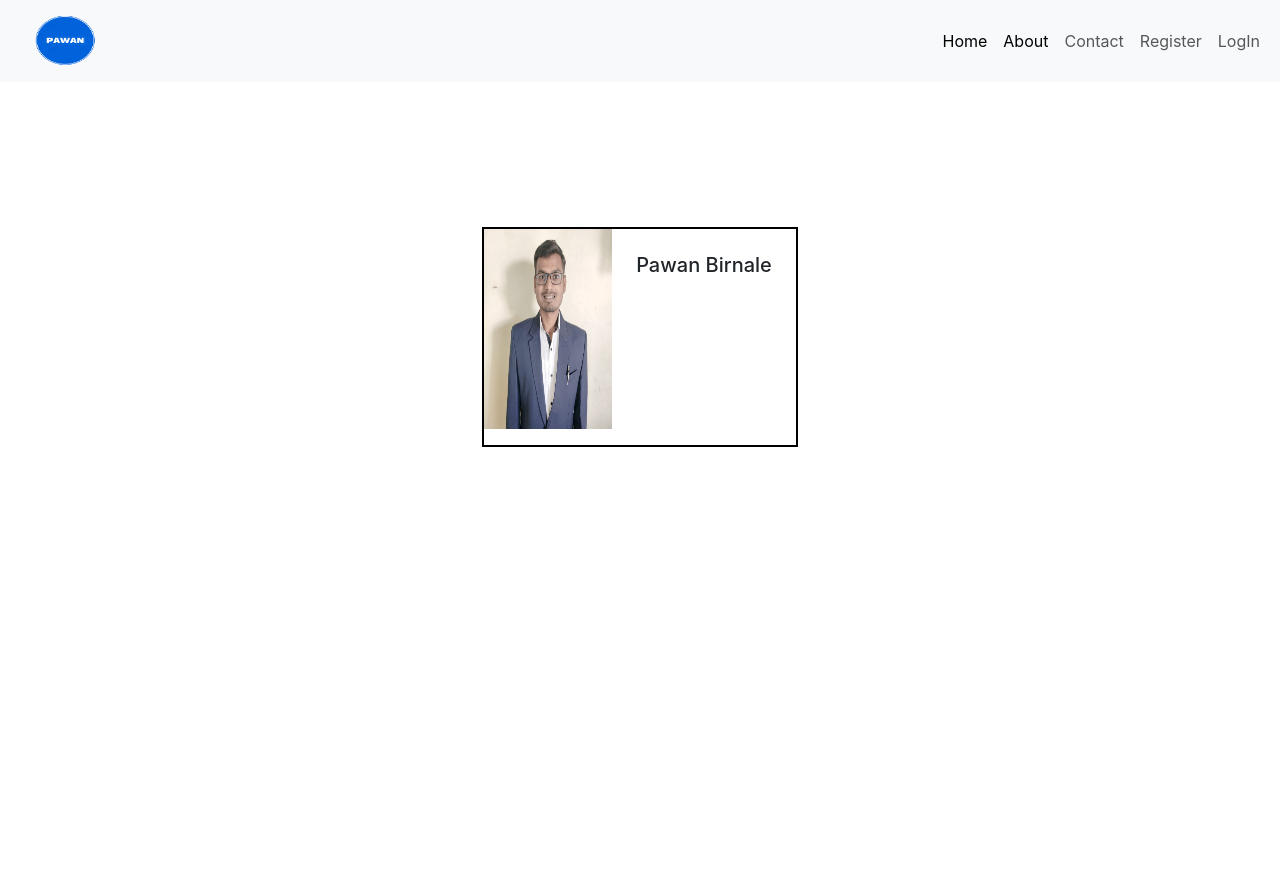
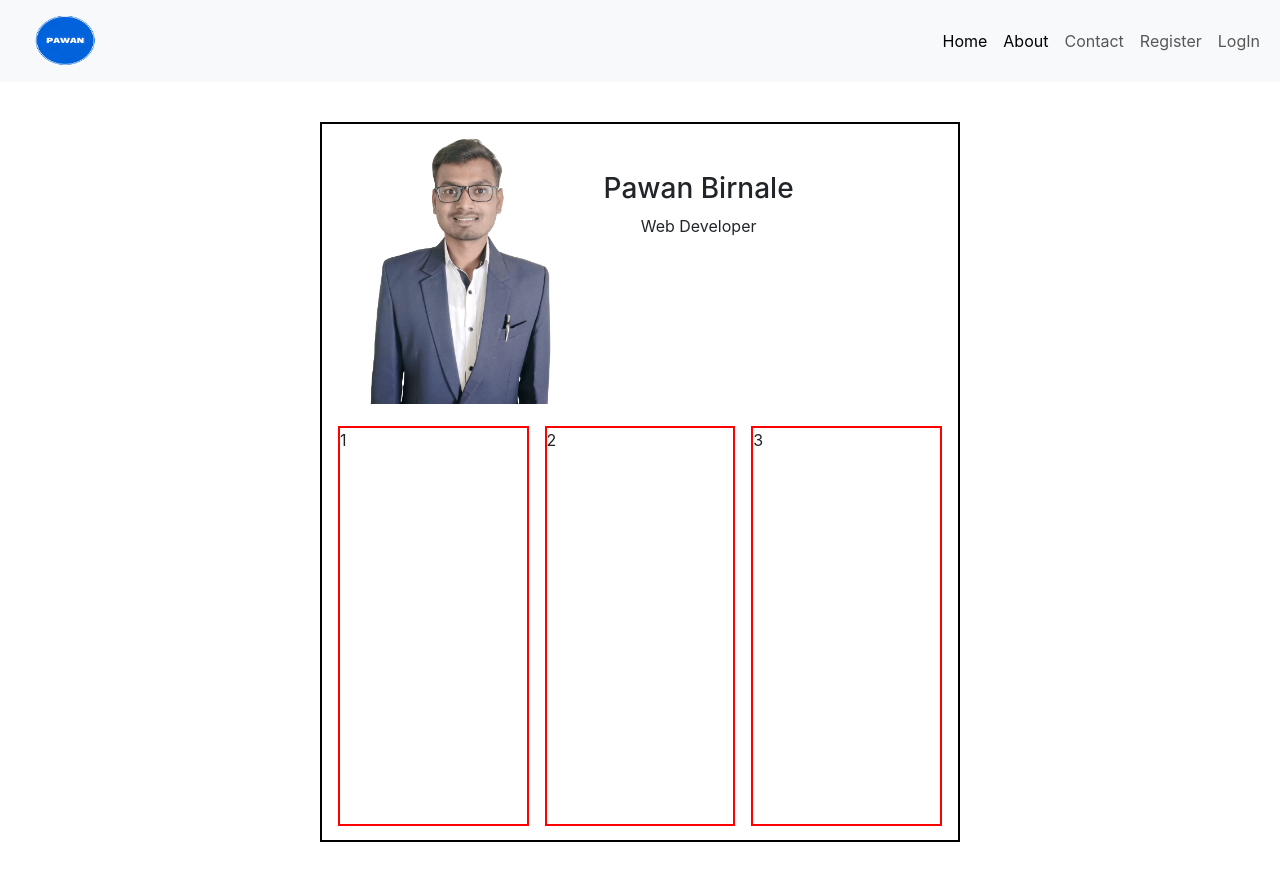
Before and after one commit to pavanbirnale/mern-website, a React (Create React App) app in the folder client/: page /about in a window 1280 px wide. Built offline with nearby package versions, Linux system fonts and the light colour scheme.

Commit message:
about page

```diff
--- a/client/src/App.css
+++ b/client/src/App.css
@@ -53,21 +53,34 @@ color: red;
 }
 
 /* about page */
+
 .about_page{
    width: 100vw;
    height: 100vh;
    display: grid;
    place-items: center;
 }
+
+.about_container{
+   border: 2px solid black;
+   width: 50%;
+   height: 90vh;
+}
 .row-1{
-   display: flex;
-   border: 2px solid black;
+   width: 100%;
+   height: 40%;
+
 }
-.row-1 img{
-   width: 10vw;
-   height: 25vh;
+
+.photo img{
+
+   width: 22vw;
+   height: 35vh;
 }
-.about_name{
-   display: flex;
-   justify-content: center;
+
+.about_row-2_contain{
+
+   border: 2px solid red;
+   width: 30%;
+   height: 50vh;
 }
--- a/client/src/components/About.js
+++ b/client/src/components/About.js
@@ -1,19 +1,27 @@
 import React from 'react'
-import pawan from '../images/photo_pawan.jpeg'
+import pawan from '../images/photo.png'
 const About = () => {
   return (
     <>
       <div className="about_page">
-        <div className="row-1">
-          <figure>
-            <img src={pawan} alt="" />
-          </figure>
-          <div className="about_name m-4 ">
-            <h5>Pawan Birnale</h5>
+        <div className="about_container">
+          <div className="row-1 d-flex">
+            <div className="photo">
+              <figure>
+                <img src={pawan} className='' alt="" />
+              </figure>
+            </div>
+            <div className="intro text-center mt-5 ">
+              <h3>Pawan Birnale</h3>
+              <p>Web Developer</p>
+            </div>
+          </div>
+          <div className="row-2 d-flex justify-content-evenly mt-3">
+            <div className="about_row-2_contain ">1</div>
+            <div className="about_row-2_contain">2</div>
+            <div className="about_row-2_contain">3</div>
           </div>
         </div>
-
-        <div className="row-2"></div>
       </div>
     </>
   )
```
Also changed, not shown: client/src/images/photo.png (added), client/src/images/photo_pawan.jpeg (deleted).
